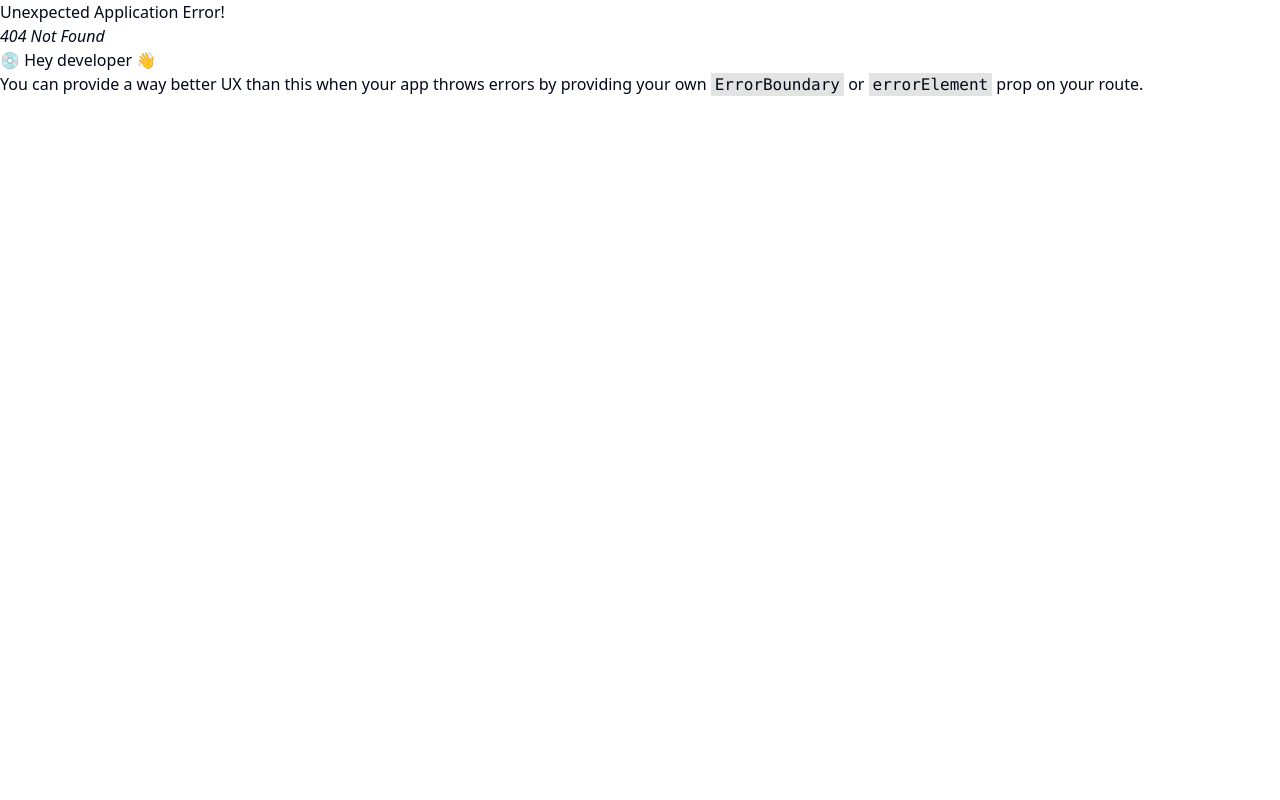
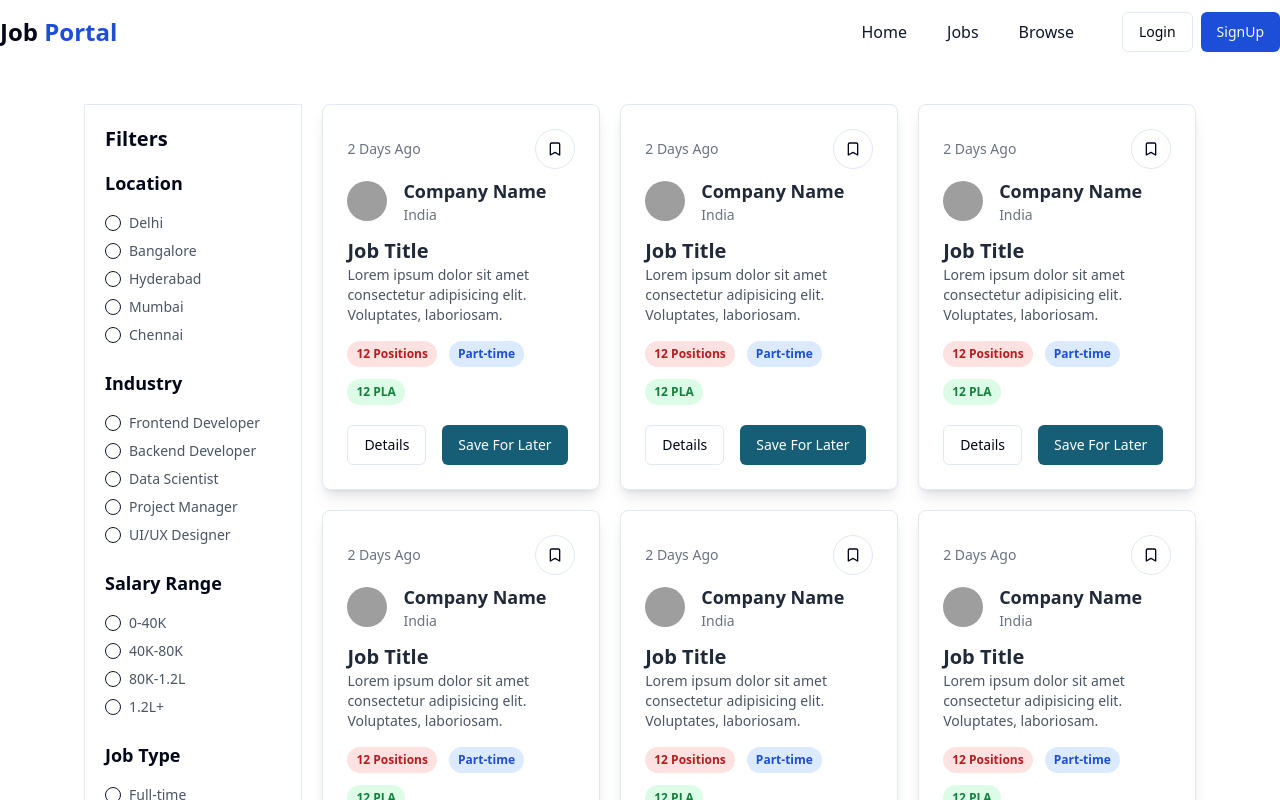
Before and after one commit to sivaganesz/MERN-Job-Portal, a React (Vite) app in the folder frontend/: page /jobs in a window 1280 px wide. Before the commit this address had no page. Shown: the top 800 px of the page. Built offline with nearby package versions, Linux system fonts and the light colour scheme; grey boxes are pictures that could not be loaded.

Commit message:
Updated existing components and added new pages and components.

```diff
--- a/frontend/src/App.jsx
+++ b/frontend/src/App.jsx
@@ -4,6 +4,7 @@ import Navbar from './components/shared/Navbar';
 import Home from './pages/Home';
 import Login from './components/auth/Login';
 import Signup from './components/auth/Signup';
+import Jobs from './pages/Jobs';
 
 const appRouter = createBrowserRouter([
   {
@@ -24,6 +25,13 @@ const appRouter = createBrowserRouter([
       <Signup />
       </>),
   },
+  {
+    path:"/jobs",
+    element:(<>
+      <Navbar />
+      <Jobs />
+      </>),
+  }
 ]);
 
 
--- a/frontend/src/pages/CatagoryCarousel.jsx
+++ b/frontend/src/pages/CatagoryCarousel.jsx
@@ -14,8 +14,8 @@ const CatagoryCarousel = () => {
   return (
     <div>
         <Carousel className="w-full max-w-xl mx-auto my-16">
-        <CarouselPrevious/>
-            <CarouselContent>
+        <CarouselPrevious className=""/>
+            <CarouselContent className="ml-0">
                 {
                     catagorys.map((catagory,index)=>(
                         <CarouselItem className="basis-auto md:basis-1/2 lg:basis-1/3" key={index}>
@@ -24,7 +24,7 @@ const CatagoryCarousel = () => {
                     ))
                 }
             </CarouselContent>
-            <CarouselNext/>
+            <CarouselNext className="hidden sm:flex"/>
 
         </Carousel>
 
--- /dev/null
+++ b/frontend/src/pages/FilterCard.jsx
@@ -0,0 +1,51 @@
+import React, { useState } from 'react';
+import { RadioGroup, RadioGroupItem } from '@/components/ui/radio-group';
+import { Label } from '@radix-ui/react-label';
+
+const filterData = [
+    { filterType: "Location", array: ["Delhi", "Bangalore", "Hyderabad", "Mumbai", "Chennai"] },
+    { filterType: "Industry", array: ["Frontend Developer", "Backend Developer", "Data Scientist", "Project Manager", "UI/UX Designer"] },
+    { filterType: "Salary Range", array: ["0-40K", "40K-80K", "80K-1.2L", "1.2L+"] },
+    { filterType: "Job Type", array: ["Full-time", "Part-time", "Internship", "Freelance"] },
+];
+
+const FilterCard = () => {
+    const [activeFilter, setActiveFilter] = useState(null);
+
+    const toggleFilter = (index) => {
+        setActiveFilter(activeFilter === index ? null : index);
+    };
+
+    return (
+        <div className="p-5 w-full bg-white border">
+            <h1 className="text-xl font-bold mb-4">Filters</h1>
+
+            {/* For medium and larger screens: Display filter types in a row */}
+            <div className="grid md:grid-cols-4  lg:grid-cols-1 gap-3 mb-4">
+            {filterData.map((items, index) => (
+                <div key={index} className="mb-3">
+                    <h2
+                        className="text-lg font-semibold cursor-pointer border-b pb-2 lg:cursor-auto lg:border-none"
+                        onClick={() => toggleFilter(index)}
+                    >
+                        {items.filterType}
+                    </h2>
+                    {/* For larger screens, show all filters */}
+                    <div className={`mt-2 space-y-2 ${activeFilter === index || 'lg:block hidden'} `}>
+                        <RadioGroup>
+                            {items.array.map((item, i) => (
+                                <div key={i} className="flex items-center space-x-2">
+                                    <RadioGroupItem value={item} className="h-4 w-4" />
+                                    <Label className="text-sm text-gray-600">{item}</Label>
+                                </div>
+                            ))}
+                        </RadioGroup>
+                    </div>
+                </div>
+            ))}
+            </div>
+        </div>
+    );
+};
+
+export default FilterCard;
--- /dev/null
+++ b/frontend/src/pages/Job.jsx
@@ -0,0 +1,53 @@
+import { Avatar, AvatarImage } from '@/components/ui/avatar';
+import { Badge } from '@/components/ui/badge';
+import { Button } from '@/components/ui/button';
+import { Bookmark } from 'lucide-react';
+import React from 'react';
+
+const Job = () => {
+    return (
+        <div className="bg-white shadow-lg p-6 mx-auto border rounded-lg cursor-pointer transform transition-all duration-300 hover:scale-105 hover:shadow-xl">
+            {/* Top Row: Date and Bookmark */}
+            <div className="flex items-center justify-between mb-2">
+                <h1 className="text-sm text-gray-500">2 Days Ago</h1>
+                <Button variant="outline" className="rounded-full" size="icon">
+                    <Bookmark />
+                </Button>
+            </div>
+
+            {/* Company Section */}
+            <div className="flex items-center gap-4 mb-3">
+                <Avatar>
+                    <AvatarImage src="https://github.com/shadcn.png" />
+                </Avatar>
+                <div>
+                    <h1 className="font-semibold text-lg text-gray-800">Company Name</h1>
+                    <p className="text-sm text-gray-500">India</p>
+                </div>
+            </div>
+
+            {/* Job Title and Description */}
+            <div className="mb-4">
+                <h1 className="font-bold text-xl text-gray-800">Job Title</h1>
+                <p className="text-sm text-gray-600">
+                    Lorem ipsum dolor sit amet consectetur adipisicing elit. Voluptates, laboriosam.
+                </p>
+            </div>
+
+            {/* Badges */}
+            <div className="flex flex-wrap gap-3 mb-5">
+                <Badge className="text-xs font-semibold bg-red-100 text-red-700 px-2 py-1">12 Positions</Badge>
+                <Badge className="text-xs font-semibold bg-blue-100 text-blue-700 px-2 py-1">Part-time</Badge>
+                <Badge className="text-xs font-semibold bg-green-100 text-green-700 px-2 py-1">12 PLA</Badge>
+            </div>
+
+            {/* Action Buttons */}
+            <div className="flex items-center justify-center md:justify-normal lg:justify-normal gap-4">
+                <Button variant="outline">Details</Button>
+                <Button className="bg-cyan-800 text-white hover:bg-cyan-700">Save For Later</Button>
+            </div>
+        </div>
+    );
+};
+
+export default Job;
--- /dev/null
+++ b/frontend/src/pages/Jobs.jsx
@@ -0,0 +1,35 @@
+import React from 'react';
+import FilterCard from './FilterCard';
+import Job from './Job';
+
+const jobsArray = [1, 2, 3, 4, 5, 6, 7, 8];
+
+const Jobs = () => {
+    return (
+        <div className="w-[90%] mx-auto mt-5 p-5">
+            <div className="flex flex-col lg:flex-row gap-5">
+                {/* Filter Section */}
+                <div className="w-full lg:w-[20%]">
+                    <FilterCard />
+                </div>
+
+                {/* Job Listings */}
+                <div className="w-full lg:w-[80%] mx-auto">
+                    {jobsArray.length === 0 ? (
+                        <div className="flex items-center justify-center h-[88vh]">
+                            <span className="font-bold text-3xl">JOB NOT FOUND</span>
+                        </div>
+                    ) : (
+                        <div className="grid grid-cols-1 md:grid-cols-2 lg:grid-cols-3 gap-5 pb-10">
+                            {jobsArray.map((item, index) => (
+                                <Job key={index} />
+                            ))}
+                        </div>
+                    )}
+                </div>
+            </div>
+        </div>
+    );
+};
+
+export default Jobs;
--- a/frontend/src/pages/LatestJobCard.jsx
+++ b/frontend/src/pages/LatestJobCard.jsx
@@ -3,7 +3,7 @@ import React from 'react'
 
 const LatestJobCard = () => {
   return (
-    <div className='bg-white shadow-md p-5 mx-auto border rounded-md cursor-pointer'>
+    <div className="bg-white shadow-md p-5 mx-auto border rounded-md cursor-pointer transform transition-transform hover:scale-105">
       <div>
         <h1 className='font-medium text-lg'>Company Name</h1>
         <p className='text-gray-500'>India</p>
--- a/frontend/src/pages/LatestJobs.jsx
+++ b/frontend/src/pages/LatestJobs.jsx
@@ -5,8 +5,9 @@ const randomJobs = [1,2,3,4,5,6,7,8,9];
 const LatestJobs = () => {
   return (
     <div className='max-w-7xl mx-auto my-20'>
-        <h1 className='text-4xl font-bold'><span className='text-blue-600'>Lastest & Top</span> Job Openings</h1>
-        <div className="grid grid-cols-3 gap-5 my-10">
+        <h1 className='text-4xl font-bold ml-0 md:ml-5 lg:ml-5 text-center md:text-left lg:text-left'>
+          <span className='text-blue-600 '>Lastest & Top</span> Job Openings</h1>
+        <div className="grid lg:grid-cols-3 gap-5 my-10 md:grid-cols-2 sm:grid-cols-1 p-5">
             {
                 randomJobs.slice(0,6).map((job,index)=><LatestJobCard/>)
             }
```
Lines whose indentation alone changed are shown as unchanged.
